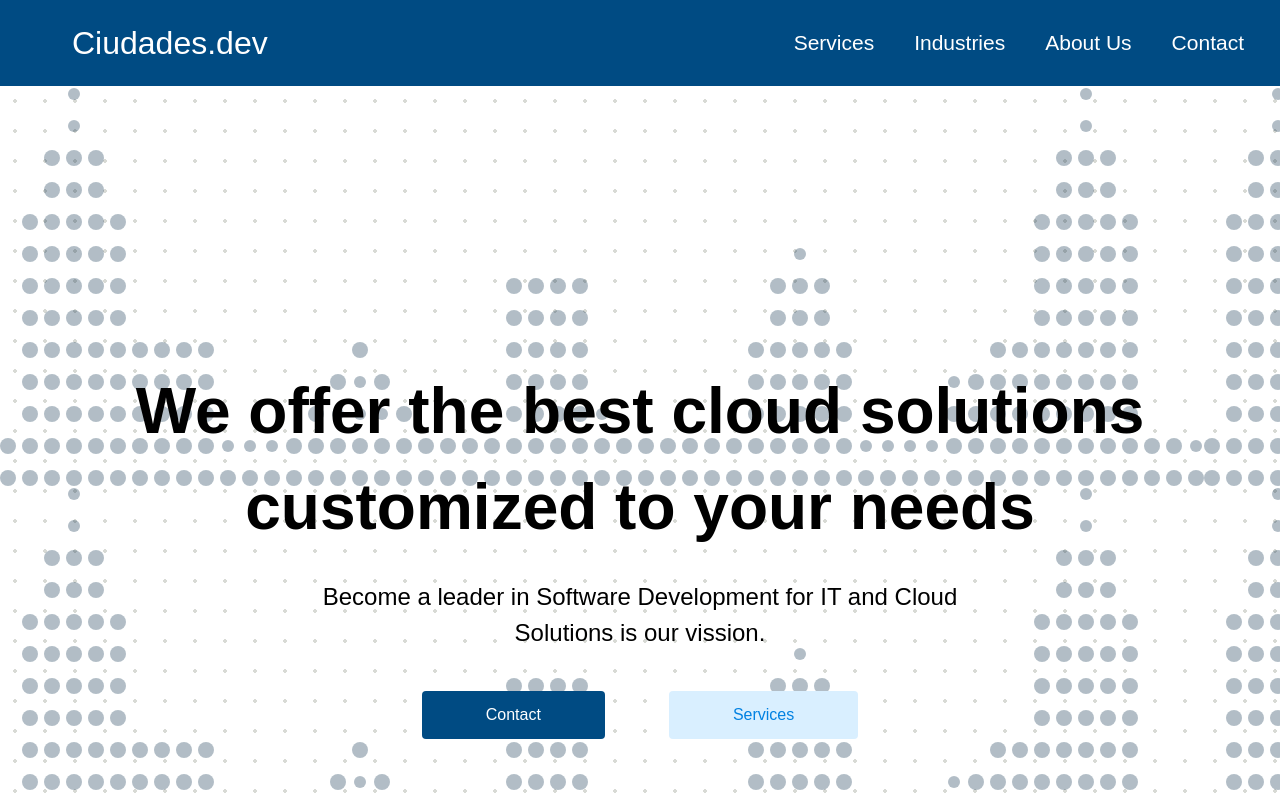
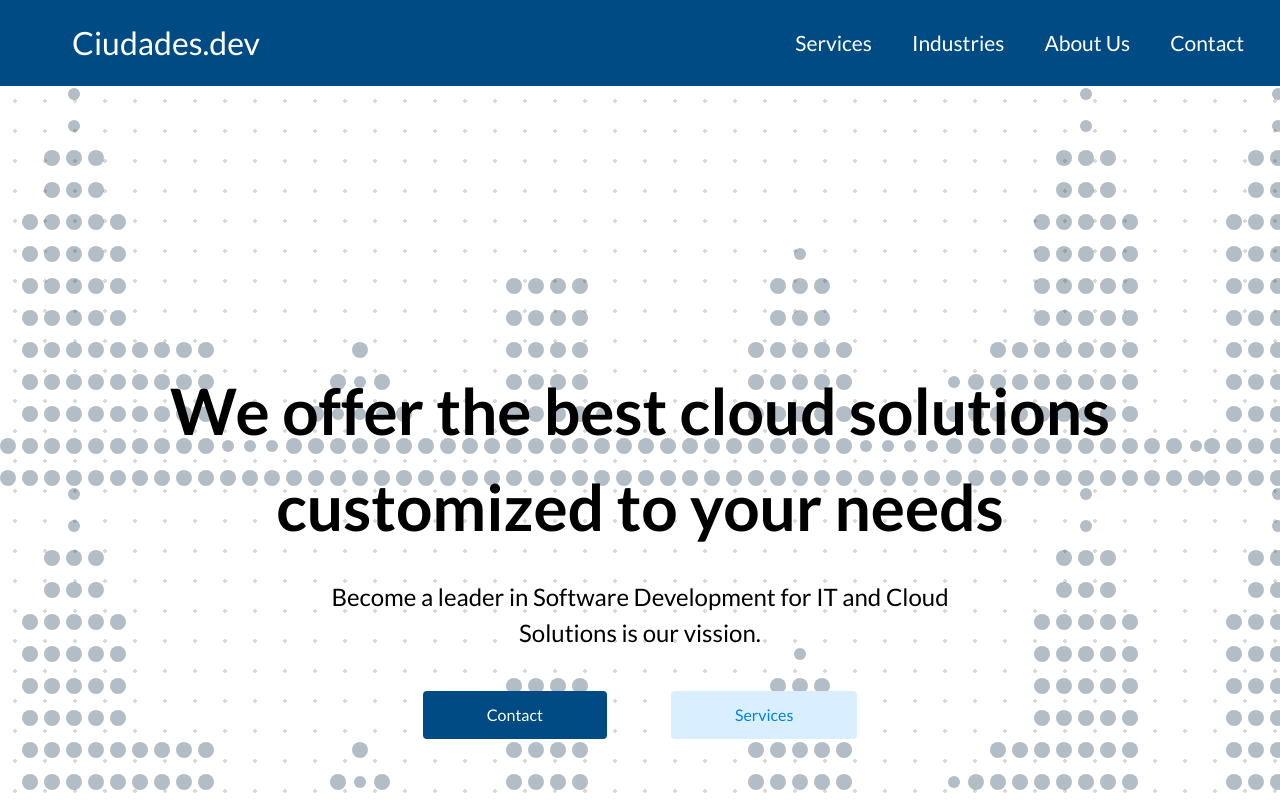
Before and after one commit to ciudades-studio/ciudades.consulting, a Next.js app: page / in a window 1280 px wide. Shown: the top 800 px of the page. Built offline with nearby package versions, Linux system fonts and the light colour scheme.

Commit message:
declarate font family lato in tailwind config file

```diff
--- a/tailwind.config.js
+++ b/tailwind.config.js
@@ -33,7 +33,7 @@ module.exports = {
       }
     },
     fontFamily: {
-      lora: ['Lora', 'sans-serif'],
+      lora: ['Lato', 'sans-serif'],
     },
     fontSize: {
       bld: '64px',
```
